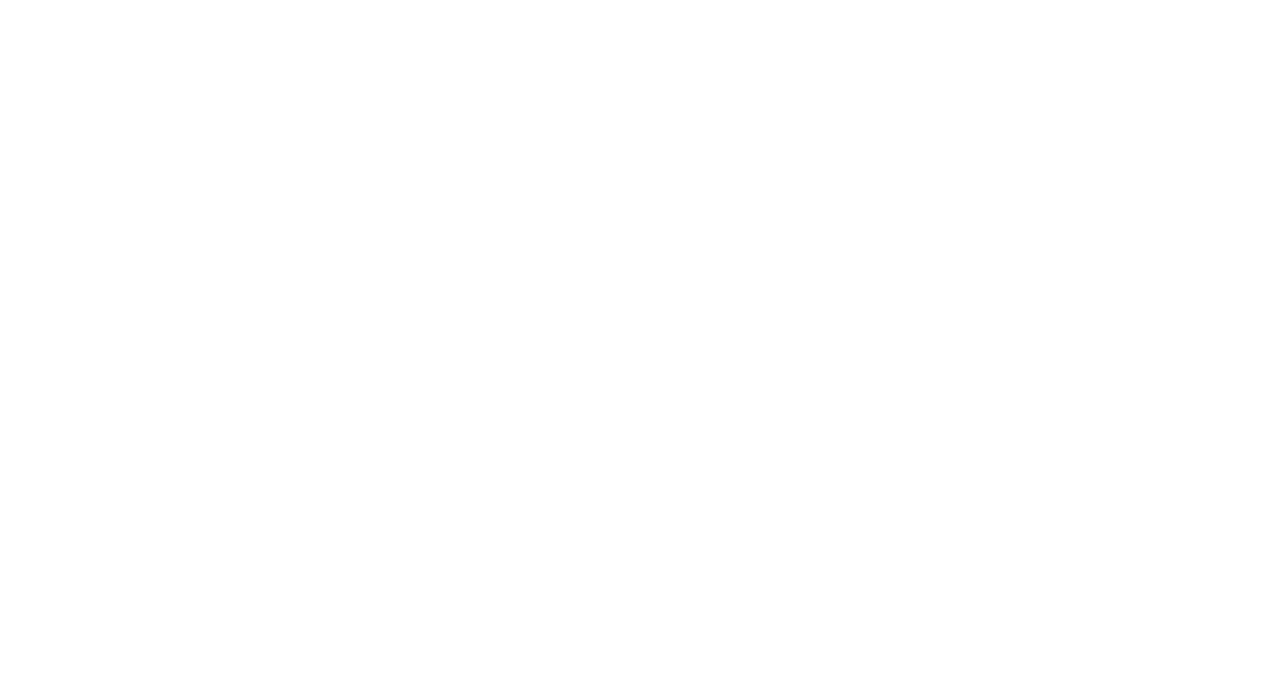
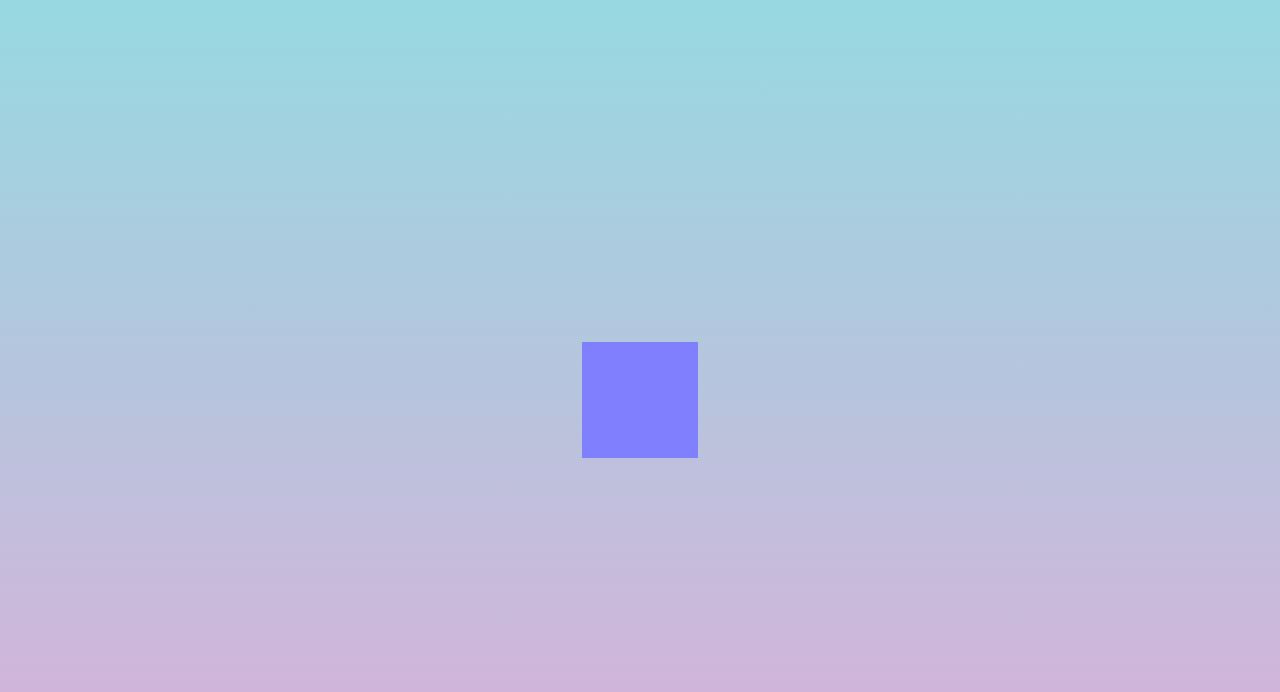
Before and after one commit to swc9803/r3f, a React (Vite) app: page /scroll in a window 1280 px wide. Before the commit this address had no page. Shown: the top 692 px of the page. Built offline with nearby package versions, Linux system fonts and the light colour scheme.

Commit message:
scroll 페이지 추가

```diff
--- a/src/App.jsx
+++ b/src/App.jsx
@@ -4,6 +4,7 @@
 import Home from './components/home/index.jsx';
 import Earth from './components/earth/index.jsx';
 import MipMap from './components/mipmap/index.jsx';
+import Scroll from './components/scroll/index.jsx';
 
 const CanvasContainer = styled.div`
   width: 100%;
@@ -18,6 +19,7 @@
           <Route exact path="/" element={<Home />} />
           <Route path="/earth" element={<Earth />} />
           <Route path="/mipmap" element={<MipMap />} />
+          <Route path="/scroll" element={<Scroll />} />
         </Routes>
       </CanvasContainer>
     </Router>
--- /dev/null
+++ b/src/components/scroll/Experience.jsx
@@ -0,0 +1,16 @@
+import { OrbitControls } from '@react-three/drei';
+
+// export const Experience = () => {
+const Experience = () => {
+  return (
+    <>
+      <OrbitControls />
+      <mesh>
+        <boxGeometry />
+        <meshNormalMaterial />
+      </mesh>
+    </>
+  );
+};
+
+export default Experience;
--- /dev/null
+++ b/src/components/scroll/index.css
@@ -0,0 +1,5 @@
+canvas {
+  height: 100vh;
+  background: #d9afd9;
+  background-image: linear-gradient(0deg, #d9afd9 0, #97d9e1 100%);
+}
--- /dev/null
+++ b/src/components/scroll/index.jsx
@@ -0,0 +1,15 @@
+import { Canvas } from '@react-three/fiber';
+import Experience from './Experience.jsx';
+import './index.css';
+
+const App = () => {
+  return (
+    <div>
+      <Canvas>
+        <Experience />
+      </Canvas>
+    </div>
+  );
+};
+
+export default App;
```
